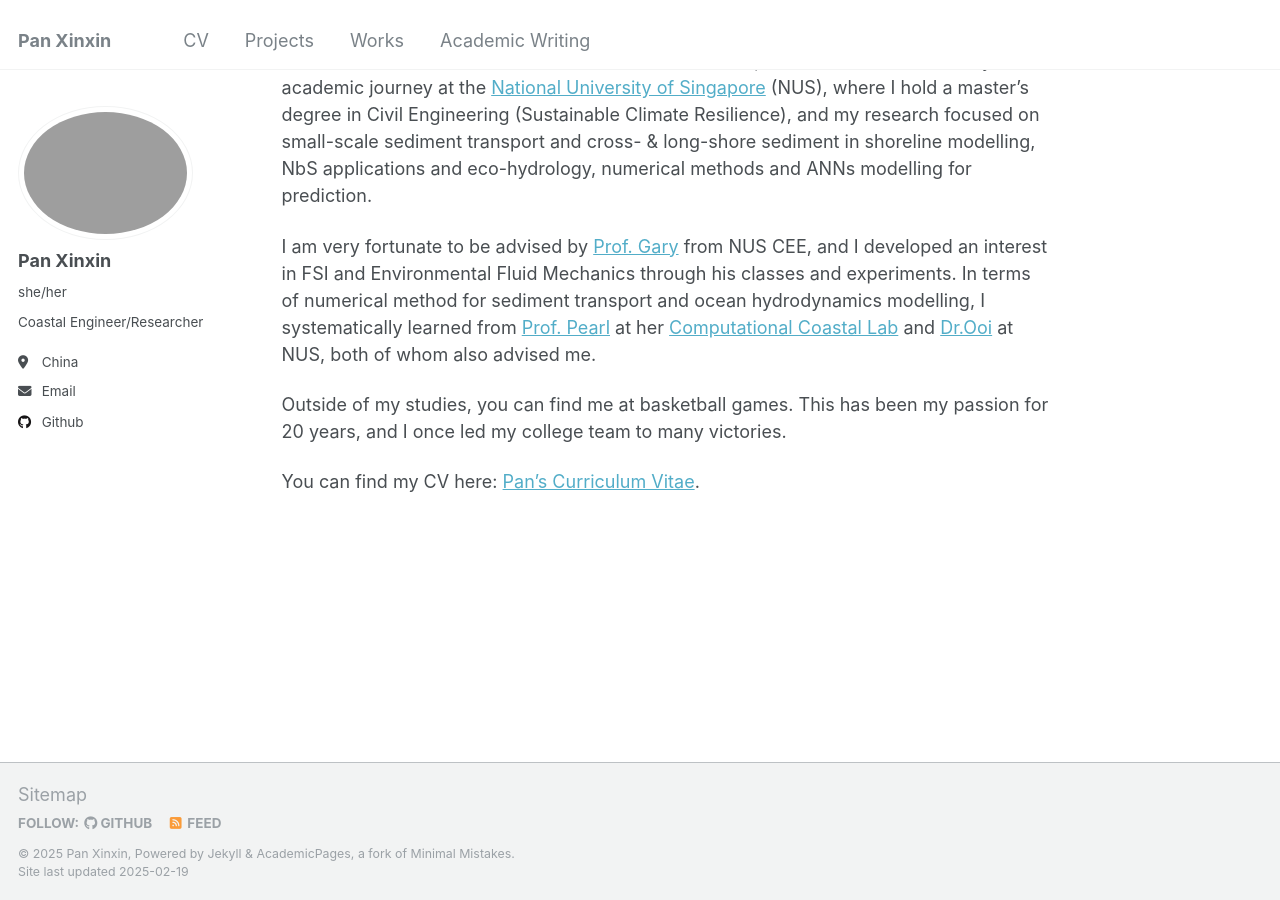
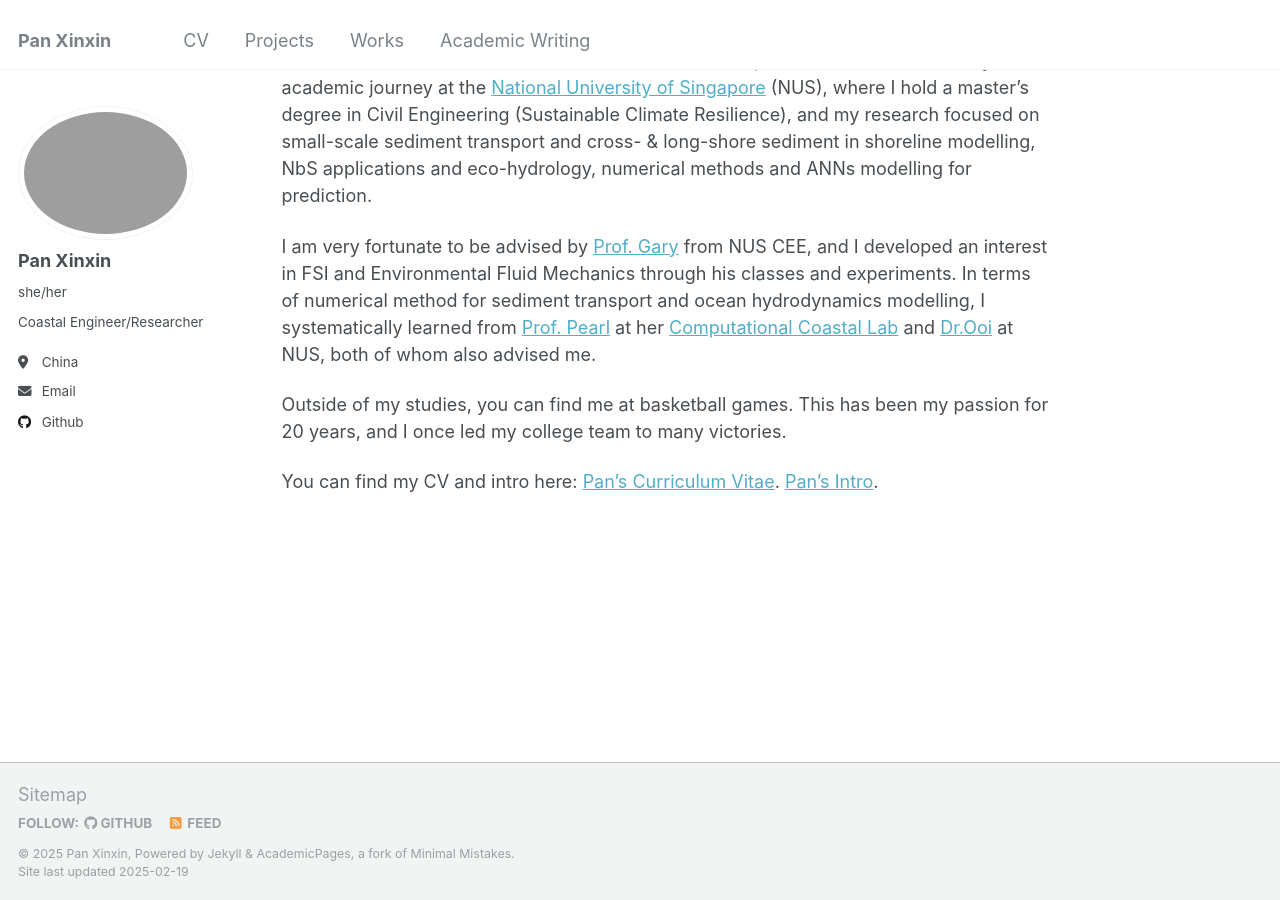
Before and after one commit to kingdaxing/kingdaxing.github.io, a Jekyll site: the page built from _pages/about.md, in a window 1280 px wide and 900 px high, scrolled down 893 px. Built offline with Jekyll 4.4.1, drawn with Linux system fonts in a browser that asks for light colours.

Commit message:
Update about.md

```diff
--- a/_pages/about.md
+++ b/_pages/about.md
@@ -24,4 +24,6 @@ I am very fortunate to be advised by [Prof. Gary](https://www.garylei.com/) from
 
 Outside of my studies, you can find me at basketball games. This has been my passion for 20 years, and I once led my college team to many victories.
 
-You can find my CV here: [Pan's Curriculum Vitae](../assets/Pan Xinxin_Academic_CV.pdf).
+You can find my CV and intro here:
+[Pan's Curriculum Vitae](../assets/Pan Xinxin_Academic_CV.pdf).
+[Pan's Intro](http://kingdaxing.github.io/files/Intro.pdf).
```
